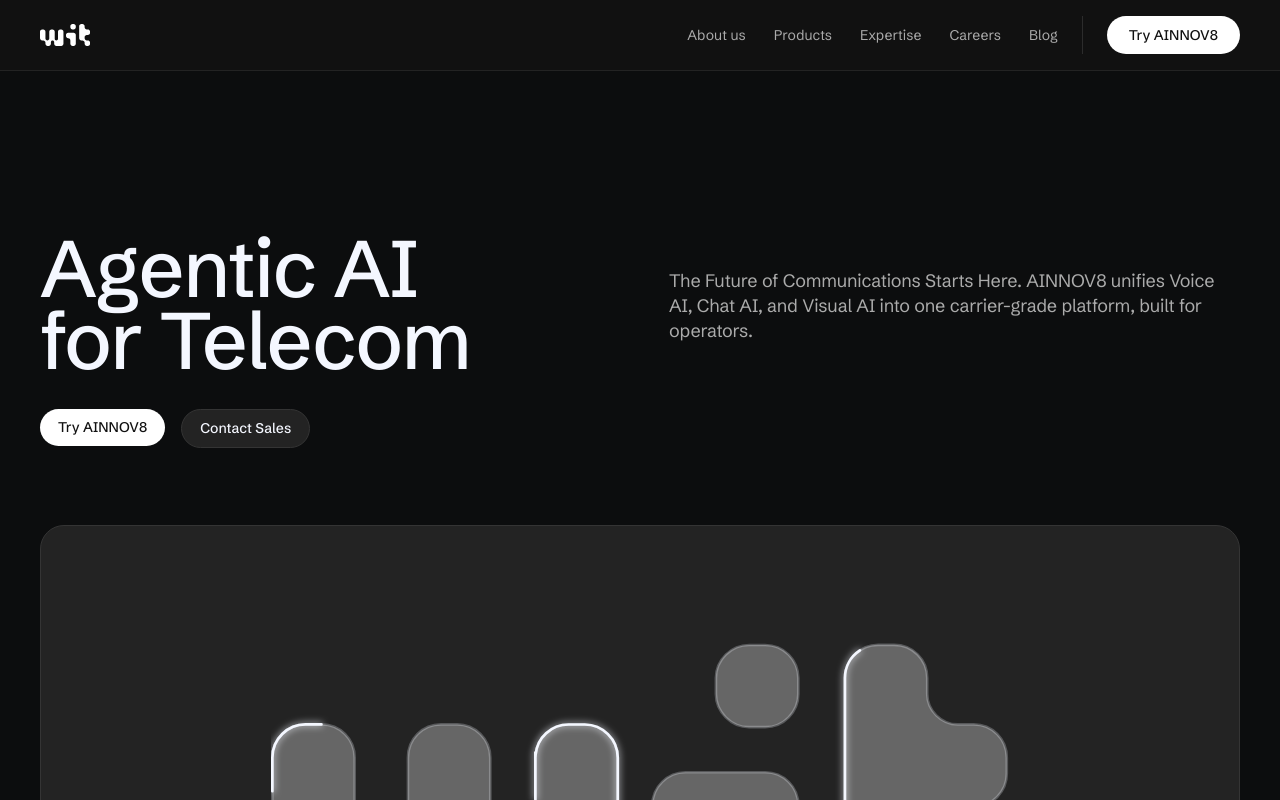
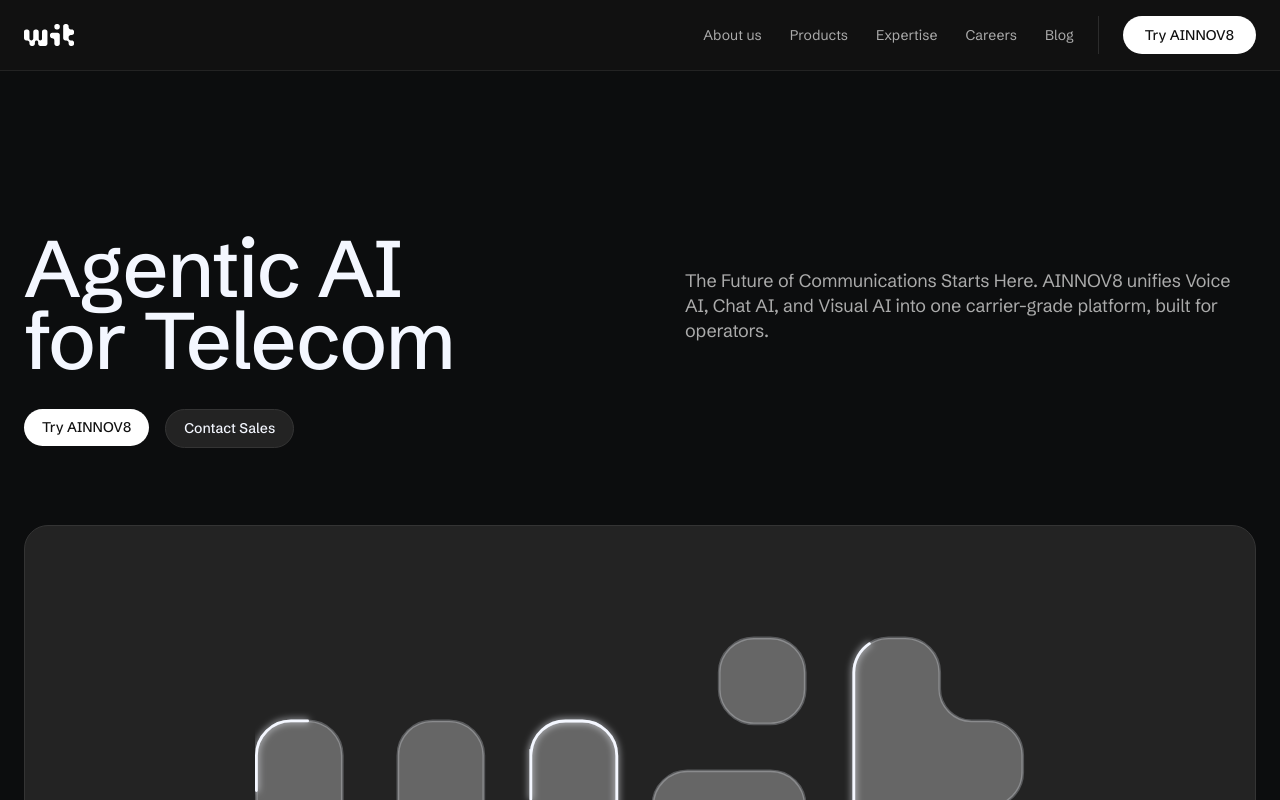
Before and after one commit to Henryjnr9/Wit-by-Henry, a React (Vite) app: page / in a window 1280 px wide. Shown: the top 800 px of the page. Built offline with nearby package versions, Linux system fonts and the light colour scheme.

Commit message:
margin update

```diff
--- a/src/index.css
+++ b/src/index.css
@@ -8,7 +8,7 @@
   --border-subtle: rgba(255, 255, 255, 0.1);
   --accent-lime: #d8ff36;
   --accent-cyan: #00e5ff;
-  --desktop-padding: 40px;
+  --desktop-padding: 24px;
 }
 
 * {
@@ -107,7 +107,7 @@
 
 @media (max-width: 600px) {
   :root {
-    --desktop-padding: 20px;
+    --desktop-padding: 24px;
   }
 }
 
```
